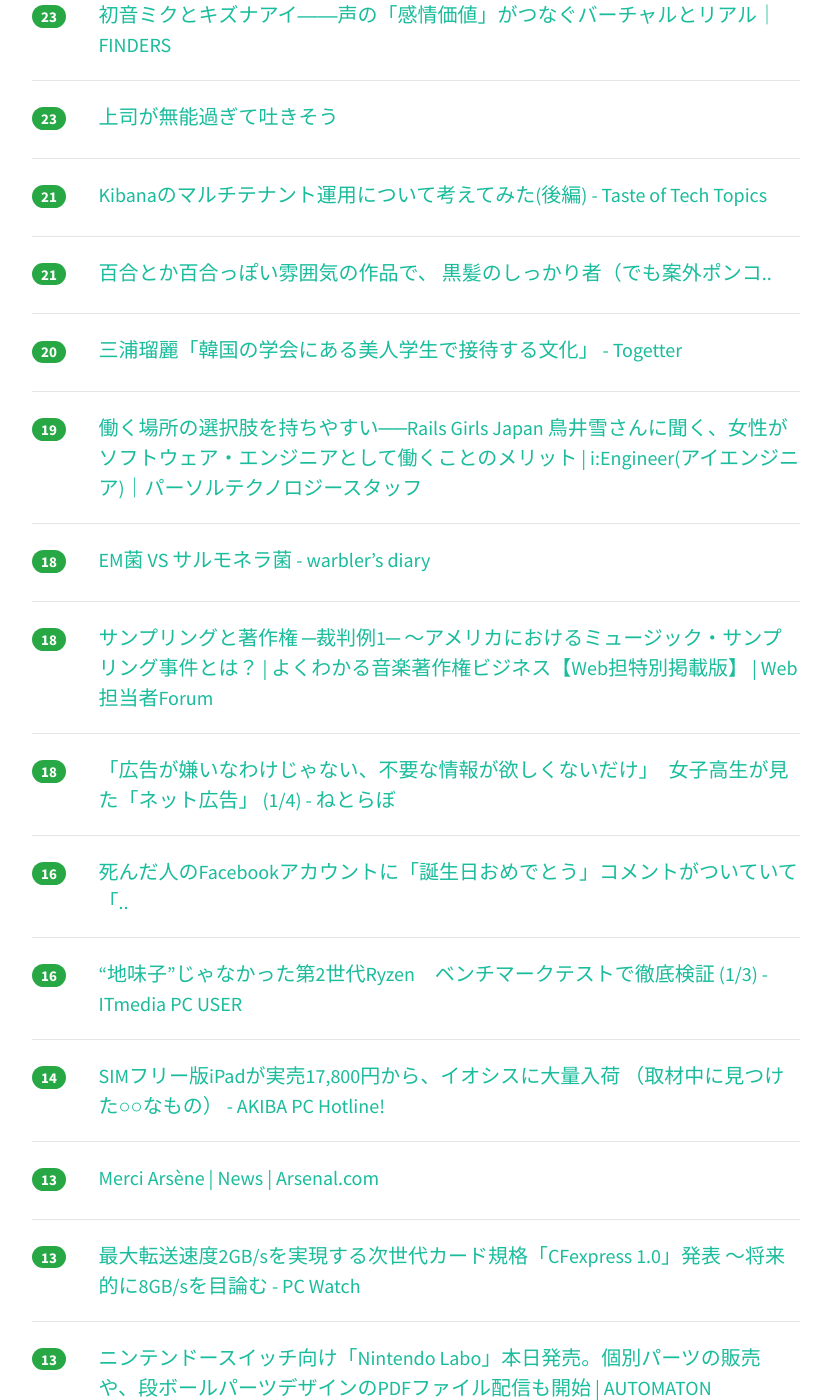
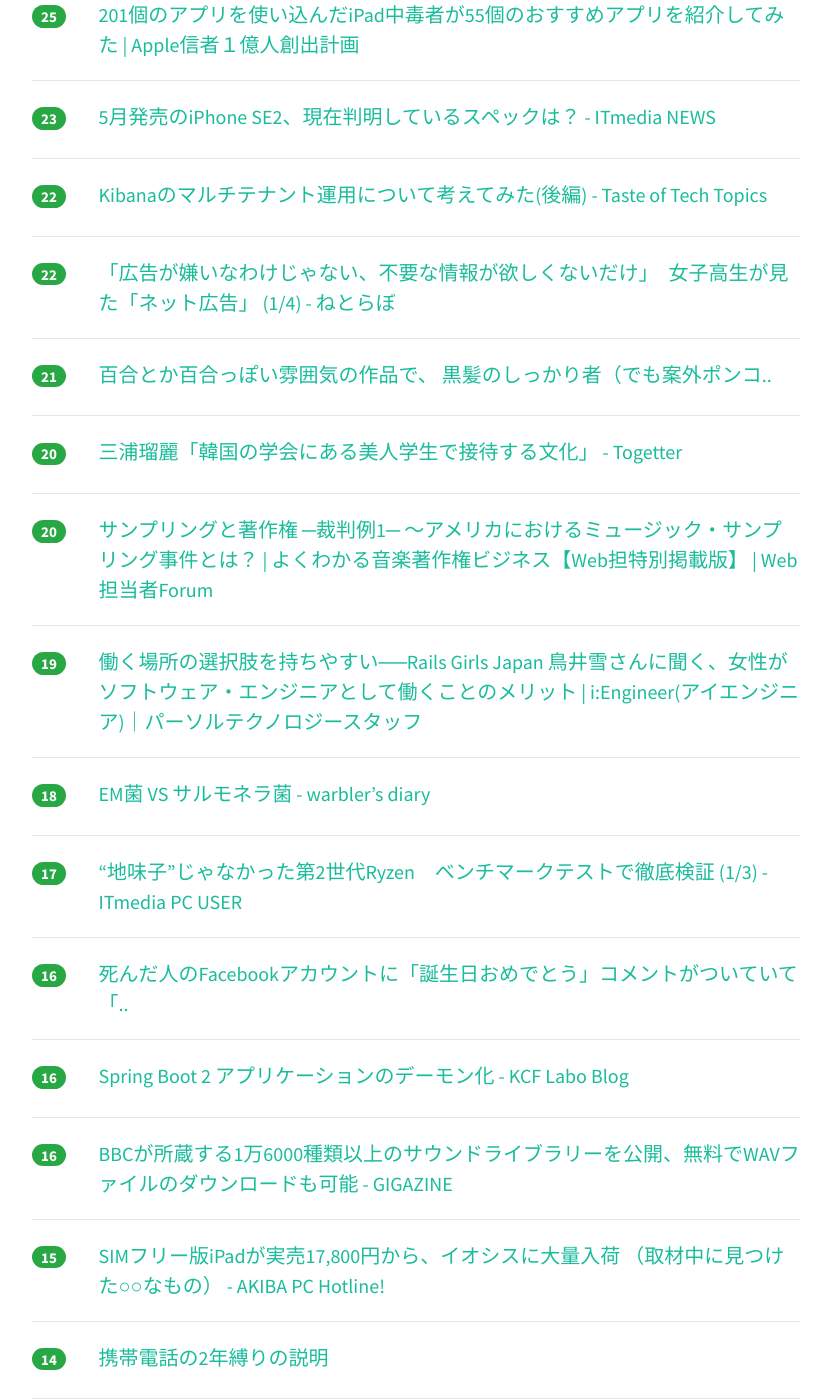
Before and after one commit to yatta47/hatena-matome-site, a Jekyll site: the page built from _posts/2018-04-21-hatena.md, in a window 1280 px wide and 1400 px high, scrolled down 2606 px. Shown: the whole window, without its empty margins (224-1055 px from the left). Built offline with Jekyll 4.4.1, drawn with Linux system fonts in a browser that asks for light colours; nearby versions of some CDN libraries; some of the changed text lies outside the part shown.

Commit message:
Updated 2018-04-21

```diff
--- a/_posts/2018-04-21-hatena.md
+++ b/_posts/2018-04-21-hatena.md
@@ -1,14 +1,19 @@
 ---
 layout: post
 title:  "2018-04-21 はてぶIT"
-date:   2018-04-21 19:01:02
+date:   2018-04-21 20:02:42
 tags: [it-hotentry]
 ---
-45 件のデータあり
+48 件のデータあり
 
 <hr><div class="row">
-<div class="col-1"><span class="badge badge-pill badge-success h2">182</span></div>
+<div class="col-1"><span class="badge badge-pill badge-success h2">193</span></div>
 <div class="col-11"><a href='https://www.slideshare.net/YoshidaShingo/thefuturewillbeserverless' target='_blank'>Kubernetesのない世界 すべてがサーバーレスになる</a></div>
+</div>
+<hr>
+<div class="row">
+<div class="col-1"><span class="badge badge-pill badge-success h2">187</span></div>
+<div class="col-11"><a href='https://speakerdeck.com/sota1235/javascriptyunitutotesutofalseli-xiang-toxian-shi' target='_blank'>JavaScriptユニットテストの理想と現実 // Speaker Deck</a></div>
 </div>
 <hr>
 <div class="row">
@@ -17,57 +22,52 @@ tags: [it-hotentry]
 </div>
 <hr>
 <div class="row">
-<div class="col-1"><span class="badge badge-pill badge-success h2">168</span></div>
-<div class="col-11"><a href='https://speakerdeck.com/sota1235/javascriptyunitutotesutofalseli-xiang-toxian-shi' target='_blank'>JavaScriptユニットテストの理想と現実 // Speaker Deck</a></div>
-</div>
-<hr>
-<div class="row">
-<div class="col-1"><span class="badge badge-pill badge-success h2">150</span></div>
+<div class="col-1"><span class="badge badge-pill badge-success h2">167</span></div>
 <div class="col-11"><a href='http://nlab.itmedia.co.jp/nl/articles/1804/21/news006.html' target='_blank'>「『いいね』が他人のTLに流れるのはいや」「謎の凍結を食らった！」←把握してる？　米Twitterのスタッフが答えてくれた (1/2) - ねとらぼ</a></div>
 </div>
 <hr>
 <div class="row">
-<div class="col-1"><span class="badge badge-pill badge-success h2">135</span></div>
+<div class="col-1"><span class="badge badge-pill badge-success h2">140</span></div>
 <div class="col-11"><a href='https://anond.hatelabo.jp/20180421093412' target='_blank'>グーグル翻訳にギターを聞かせてみた</a></div>
 </div>
 <hr>
 <div class="row">
-<div class="col-1"><span class="badge badge-pill badge-success h2">104</span></div>
+<div class="col-1"><span class="badge badge-pill badge-success h2">130</span></div>
 <div class="col-11"><a href='http://nlab.itmedia.co.jp/nl/articles/1804/20/news124.html' target='_blank'>「望んで広告を出しているものではない」　海賊サイト広告問題、出稿していた大手企業の言い分は - ねとらぼ</a></div>
 </div>
 <hr>
 <div class="row">
-<div class="col-1"><span class="badge badge-pill badge-success h2">92</span></div>
+<div class="col-1"><span class="badge badge-pill badge-success h2">97</span></div>
 <div class="col-11"><a href='http://twitter.com/kazuo_ishikawa/status/987216826722496512' target='_blank'>石川和男（政策アナリスト）さんのツイート: "【内閣支持率 54.6%】 新聞社・テレビ局の世論調査結果とは、かなり違う結果が出ている。 皆さんは、新聞社・テレビ局とネットのどちらの結</a></div>
 </div>
 <hr>
 <div class="row">
-<div class="col-1"><span class="badge badge-pill badge-success h2">61</span></div>
+<div class="col-1"><span class="badge badge-pill badge-success h2">62</span></div>
 <div class="col-11"><a href='https://www.webprofessional.jp/js-library-scrollreveal-2/' target='_blank'>たった数行のCSSでパララックス風表現ができる「position: sticky」の使い方 - WPJ</a></div>
 </div>
 <hr>
 <div class="row">
-<div class="col-1"><span class="badge badge-pill badge-success h2">44</span></div>
+<div class="col-1"><span class="badge badge-pill badge-success h2">47</span></div>
 <div class="col-11"><a href='http://www.currypurin.com/entry/2018/04/21/002224' target='_blank'>技術書を書くときに背中を押してくれた結城先生のツイート - currypurin’s diary</a></div>
 </div>
 <hr>
 <div class="row">
-<div class="col-1"><span class="badge badge-pill badge-success h2">44</span></div>
+<div class="col-1"><span class="badge badge-pill badge-success h2">45</span></div>
 <div class="col-11"><a href='http://p2ptk.org/copyright/882' target='_blank'>Cloudflare、海賊版アニメサイトへのサービス提供を突如停止 – P2Pとかその辺のお話R</a></div>
 </div>
 <hr>
 <div class="row">
-<div class="col-1"><span class="badge badge-pill badge-success h2">39</span></div>
+<div class="col-1"><span class="badge badge-pill badge-success h2">41</span></div>
+<div class="col-11"><a href='http://nlab.itmedia.co.jp/nl/articles/1804/19/news062.html' target='_blank'>電子書籍サービス「Digital e-hon」が終了へ　7月末を最後に購入済みコンテンツもほぼ閲覧不能に - ねとらぼ</a></div>
+</div>
+<hr>
+<div class="row">
+<div class="col-1"><span class="badge badge-pill badge-success h2">40</span></div>
 <div class="col-11"><a href='https://codezine.jp/article/detail/10765' target='_blank'>データを扱う開発者なら統計学の知識は大きな強みに～Pythonを使って基礎から学ぶ：CodeZine（コードジン）</a></div>
 </div>
 <hr>
 <div class="row">
-<div class="col-1"><span class="badge badge-pill badge-success h2">36</span></div>
-<div class="col-11"><a href='http://nlab.itmedia.co.jp/nl/articles/1804/19/news062.html' target='_blank'>電子書籍サービス「Digital e-hon」が終了へ　7月末を最後に購入済みコンテンツもほぼ閲覧不能に - ねとらぼ</a></div>
-</div>
-<hr>
-<div class="row">
-<div class="col-1"><span class="badge badge-pill badge-success h2">36</span></div>
+<div class="col-1"><span class="badge badge-pill badge-success h2">37</span></div>
 <div class="col-11"><a href='https://anond.hatelabo.jp/20180421080126' target='_blank'>ブコメ見るの楽しい</a></div>
 </div>
 <hr>
@@ -77,13 +77,28 @@ tags: [it-hotentry]
 </div>
 <hr>
 <div class="row">
-<div class="col-1"><span class="badge badge-pill badge-success h2">31</span></div>
+<div class="col-1"><span class="badge badge-pill badge-success h2">33</span></div>
 <div class="col-11"><a href='https://togetter.com/li/1219892' target='_blank'>Togetter社が発行する同人誌にて取材させていただいた「眞踏珈琲店」様とのやり取りに関しまして - Togetter</a></div>
 </div>
 <hr>
 <div class="row">
-<div class="col-1"><span class="badge badge-pill badge-success h2">29</span></div>
+<div class="col-1"><span class="badge badge-pill badge-success h2">32</span></div>
+<div class="col-11"><a href='https://speakerdeck.com/sota1235/importwomotukusuruhua' target='_blank'>importをモックする話 // Speaker Deck</a></div>
+</div>
+<hr>
+<div class="row">
+<div class="col-1"><span class="badge badge-pill badge-success h2">30</span></div>
 <div class="col-11"><a href='http://mizchi.hatenablog.com/entry/2018/04/20/230636' target='_blank'>感情の共有の時代だからこその Podcast 〜 今日からはじめるPodCast #技術書展4 - mizchi's blog</a></div>
+</div>
+<hr>
+<div class="row">
+<div class="col-1"><span class="badge badge-pill badge-success h2">30</span></div>
+<div class="col-11"><a href='https://anond.hatelabo.jp/20180421141653' target='_blank'>上司が無能過ぎて吐きそう</a></div>
+</div>
+<hr>
+<div class="row">
+<div class="col-1"><span class="badge badge-pill badge-success h2">28</span></div>
+<div class="col-11"><a href='https://note.mu/currypurin/n/nf390914c721e' target='_blank'>kaggleのチュートリアル本を書きました！今後更に更新して、チュートリアルを作り上げます！｜currypurin｜note</a></div>
 </div>
 <hr>
 <div class="row">
@@ -93,12 +108,17 @@ tags: [it-hotentry]
 <hr>
 <div class="row">
 <div class="col-1"><span class="badge badge-pill badge-success h2">26</span></div>
-<div class="col-11"><a href='https://note.mu/currypurin/n/nf390914c721e' target='_blank'>kaggleのチュートリアル本を書きました！今後更に更新して、チュートリアルを作り上げます！｜currypurin｜note</a></div>
+<div class="col-11"><a href='https://anond.hatelabo.jp/20180419183039' target='_blank'>マストドンは結局何が駄目だったのか</a></div>
 </div>
 <hr>
 <div class="row">
-<div class="col-1"><span class="badge badge-pill badge-success h2">25</span></div>
-<div class="col-11"><a href='https://anond.hatelabo.jp/20180419183039' target='_blank'>マストドンは結局何が駄目だったのか</a></div>
+<div class="col-1"><span class="badge badge-pill badge-success h2">26</span></div>
+<div class="col-11"><a href='https://finders.me/articles.php?id=145' target='_blank'>初音ミクとキズナアイ――声の「感情価値」がつなぐバーチャルとリアル｜FINDERS</a></div>
+</div>
+<hr>
+<div class="row">
+<div class="col-1"><span class="badge badge-pill badge-success h2">26</span></div>
+<div class="col-11"><a href='https://jp.techcrunch.com/2018/04/21/2018-04-20-smugmug-acquires-flickr/' target='_blank'>Verizon/Oath傘下だったFlickrをSmugMugが買収、写真サイトとしてのFlickrは存続 | TechCrunch Japan</a></div>
 </div>
 <hr>
 <div class="row">
@@ -108,16 +128,6 @@ tags: [it-hotentry]
 <hr>
 <div class="row">
 <div class="col-1"><span class="badge badge-pill badge-success h2">25</span></div>
-<div class="col-11"><a href='https://jp.techcrunch.com/2018/04/21/2018-04-20-smugmug-acquires-flickr/' target='_blank'>Verizon/Oath傘下だったFlickrをSmugMugが買収、写真サイトとしてのFlickrは存続 | TechCrunch Japan</a></div>
-</div>
-<hr>
-<div class="row">
-<div class="col-1"><span class="badge badge-pill badge-success h2">25</span></div>
-<div class="col-11"><a href='https://speakerdeck.com/sota1235/importwomotukusuruhua' target='_blank'>importをモックする話 // Speaker Deck</a></div>
-</div>
-<hr>
-<div class="row">
-<div class="col-1"><span class="badge badge-pill badge-success h2">24</span></div>
 <div class="col-11"><a href='https://appleshinja.com/ipad-osusume-apps' target='_blank'>201個のアプリを使い込んだiPad中毒者が55個のおすすめアプリを紹介してみた | Apple信者１億人創出計画</a></div>
 </div>
 <hr>
@@ -127,18 +137,13 @@ tags: [it-hotentry]
 </div>
 <hr>
 <div class="row">
-<div class="col-1"><span class="badge badge-pill badge-success h2">23</span></div>
-<div class="col-11"><a href='https://finders.me/articles.php?id=145' target='_blank'>初音ミクとキズナアイ――声の「感情価値」がつなぐバーチャルとリアル｜FINDERS</a></div>
+<div class="col-1"><span class="badge badge-pill badge-success h2">22</span></div>
+<div class="col-11"><a href='http://acro-engineer.hatenablog.com/entry/2018/04/20/120000' target='_blank'>Kibanaのマルチテナント運用について考えてみた(後編) - Taste of Tech Topics</a></div>
 </div>
 <hr>
 <div class="row">
-<div class="col-1"><span class="badge badge-pill badge-success h2">23</span></div>
-<div class="col-11"><a href='https://anond.hatelabo.jp/20180421141653' target='_blank'>上司が無能過ぎて吐きそう</a></div>
-</div>
-<hr>
-<div class="row">
-<div class="col-1"><span class="badge badge-pill badge-success h2">21</span></div>
-<div class="col-11"><a href='http://acro-engineer.hatenablog.com/entry/2018/04/20/120000' target='_blank'>Kibanaのマルチテナント運用について考えてみた(後編) - Taste of Tech Topics</a></div>
+<div class="col-1"><span class="badge badge-pill badge-success h2">22</span></div>
+<div class="col-11"><a href='http://nlab.itmedia.co.jp/nl/articles/1804/21/news013.html' target='_blank'>「広告が嫌いなわけじゃない、不要な情報が欲しくないだけ」　女子高生が見た「ネット広告」 (1/4) - ねとらぼ</a></div>
 </div>
 <hr>
 <div class="row">
@@ -152,6 +157,11 @@ tags: [it-hotentry]
 </div>
 <hr>
 <div class="row">
+<div class="col-1"><span class="badge badge-pill badge-success h2">20</span></div>
+<div class="col-11"><a href='https://webtan.impress.co.jp/e/2018/04/19/28398' target='_blank'>サンプリングと著作権 ─裁判例1─ ～アメリカにおけるミュージック・サンプリング事件とは？ | よくわかる音楽著作権ビジネス【Web担特別掲載版】 | Web担当者Forum</a></div>
+</div>
+<hr>
+<div class="row">
 <div class="col-1"><span class="badge badge-pill badge-success h2">19</span></div>
 <div class="col-11"><a href='https://persol-tech-s.co.jp/i-engineer/human/railsgirls' target='_blank'>働く場所の選択肢を持ちやすい──Rails Girls Japan 鳥井雪さんに聞く、女性がソフトウェア・エンジニアとして働くことのメリット | i:Engineer(アイエンジニア)｜パーソルテクノロジースタッフ</a></div>
 </div>
@@ -162,13 +172,8 @@ tags: [it-hotentry]
 </div>
 <hr>
 <div class="row">
-<div class="col-1"><span class="badge badge-pill badge-success h2">18</span></div>
-<div class="col-11"><a href='https://webtan.impress.co.jp/e/2018/04/19/28398' target='_blank'>サンプリングと著作権 ─裁判例1─ ～アメリカにおけるミュージック・サンプリング事件とは？ | よくわかる音楽著作権ビジネス【Web担特別掲載版】 | Web担当者Forum</a></div>
-</div>
-<hr>
-<div class="row">
-<div class="col-1"><span class="badge badge-pill badge-success h2">18</span></div>
-<div class="col-11"><a href='http://nlab.itmedia.co.jp/nl/articles/1804/21/news013.html' target='_blank'>「広告が嫌いなわけじゃない、不要な情報が欲しくないだけ」　女子高生が見た「ネット広告」 (1/4) - ねとらぼ</a></div>
+<div class="col-1"><span class="badge badge-pill badge-success h2">17</span></div>
+<div class="col-11"><a href='http://www.itmedia.co.jp/pcuser/articles/1804/20/news122.html' target='_blank'>“地味子”じゃなかった第2世代Ryzen　ベンチマークテストで徹底検証 (1/3) - ITmedia PC USER</a></div>
 </div>
 <hr>
 <div class="row">
@@ -178,12 +183,22 @@ tags: [it-hotentry]
 <hr>
 <div class="row">
 <div class="col-1"><span class="badge badge-pill badge-success h2">16</span></div>
-<div class="col-11"><a href='http://www.itmedia.co.jp/pcuser/articles/1804/20/news122.html' target='_blank'>“地味子”じゃなかった第2世代Ryzen　ベンチマークテストで徹底検証 (1/3) - ITmedia PC USER</a></div>
+<div class="col-11"><a href='https://kcf-developers.hatenablog.jp/entry/2018/04/20/182217' target='_blank'>Spring Boot 2 アプリケーションのデーモン化 - KCF Labo Blog</a></div>
+</div>
+<hr>
+<div class="row">
+<div class="col-1"><span class="badge badge-pill badge-success h2">16</span></div>
+<div class="col-11"><a href='https://gigazine.net/news/20180421-bbc-sound-effects/' target='_blank'>BBCが所蔵する1万6000種類以上のサウンドライブラリーを公開、無料でWAVファイルのダウンロードも可能 - GIGAZINE</a></div>
+</div>
+<hr>
+<div class="row">
+<div class="col-1"><span class="badge badge-pill badge-success h2">15</span></div>
+<div class="col-11"><a href='https://akiba-pc.watch.impress.co.jp/docs/wakiba/find/1118324.html' target='_blank'>SIMフリー版iPadが実売17,800円から、イオシスに大量入荷 （取材中に見つけた○○なもの） - AKIBA PC Hotline!</a></div>
 </div>
 <hr>
 <div class="row">
 <div class="col-1"><span class="badge badge-pill badge-success h2">14</span></div>
-<div class="col-11"><a href='https://akiba-pc.watch.impress.co.jp/docs/wakiba/find/1118324.html' target='_blank'>SIMフリー版iPadが実売17,800円から、イオシスに大量入荷 （取材中に見つけた○○なもの） - AKIBA PC Hotline!</a></div>
+<div class="col-11"><a href='https://anond.hatelabo.jp/20180421010513' target='_blank'>携帯電話の2年縛りの説明</a></div>
 </div>
 <hr>
 <div class="row">
@@ -202,8 +217,18 @@ tags: [it-hotentry]
 </div>
 <hr>
 <div class="row">
+<div class="col-1"><span class="badge badge-pill badge-success h2">13</span></div>
+<div class="col-11"><a href='https://www.smugmug.com/together/' target='_blank'>Together, SmugMug+Flickr</a></div>
+</div>
+<hr>
+<div class="row">
+<div class="col-1"><span class="badge badge-pill badge-success h2">13</span></div>
+<div class="col-11"><a href='https://speakerdeck.com/mathetake/yusaxing-dong-falseshu-li-moteruto-gao-su-tui-jian-sisutemu' target='_blank'>ユーザー行動の数理モデルと 高速推薦システム // Speaker Deck</a></div>
+</div>
+<hr>
+<div class="row">
 <div class="col-1"><span class="badge badge-pill badge-success h2">12</span></div>
-<div class="col-11"><a href='https://anond.hatelabo.jp/20180421010513' target='_blank'>携帯電話の2年縛りの説明</a></div>
+<div class="col-11"><a href='https://togetter.com/li/1219989' target='_blank'>アニメに使われてるヘンな英文 - Togetter</a></div>
 </div>
 <hr>
 <div class="row">
@@ -213,17 +238,7 @@ tags: [it-hotentry]
 <hr>
 <div class="row">
 <div class="col-1"><span class="badge badge-pill badge-success h2">11</span></div>
-<div class="col-11"><a href='https://www.smugmug.com/together/' target='_blank'>Together, SmugMug+Flickr</a></div>
-</div>
-<hr>
-<div class="row">
-<div class="col-1"><span class="badge badge-pill badge-success h2">11</span></div>
 <div class="col-11"><a href='https://japan.cnet.com/article/35118048/' target='_blank'>義手を着けた「サイボーグドラマー」--ハイテク義手の開発とライブに向け支援募集 - CNET Japan</a></div>
-</div>
-<hr>
-<div class="row">
-<div class="col-1"><span class="badge badge-pill badge-success h2">9</span></div>
-<div class="col-11"><a href='https://togetter.com/li/1219989' target='_blank'>アニメに使われてるヘンな英文 - Togetter</a></div>
 </div>
 <hr>
 <div class="row">
```
